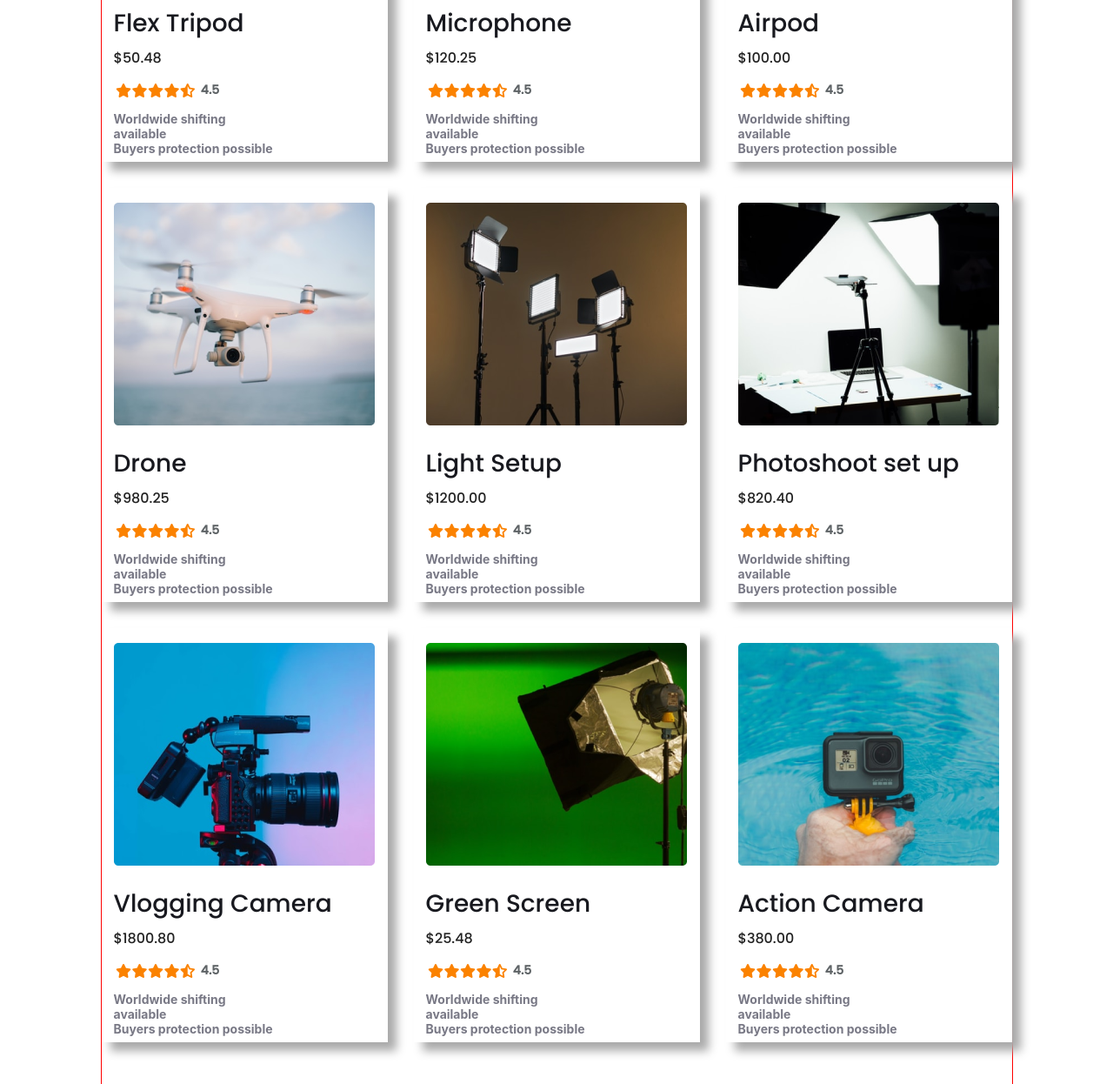
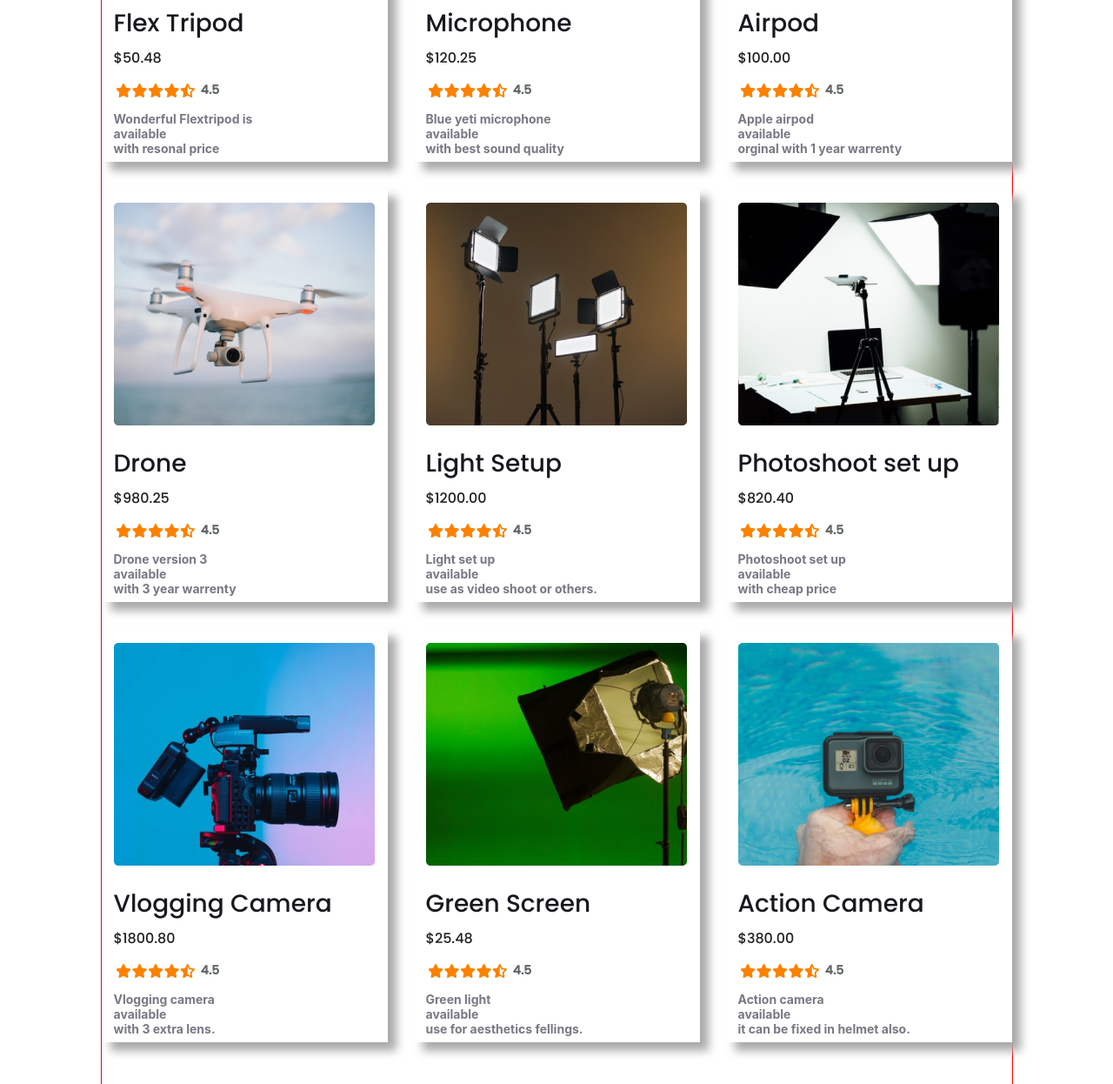
Before and after one commit to bksarkar2507/assignment-2, a plain HTML site: page index.html in a window 1280 px wide. Shown: the part 1000-2246 px from the top of the page at 87% size. Drawn offline with Linux system fonts and the light colour scheme.

Commit message:
desc edited

```diff
--- a/index.html
+++ b/index.html
@@ -71,9 +71,9 @@
                                     <p>4.5</p>
                                 </div>
                                 <div class="product-desc">
-                                    <p>Worldwide shifting <br>
+                                    <p>Wonderful Flextripod is <br>
                                         available <br>
-                                        Buyers protection possible</p>
+                                        with resonal price</p>
                                 </div>
                             </div>
                         </div>
@@ -93,9 +93,9 @@
                                     <p>4.5</p>
                                 </div>
                                 <div class="product-desc">
-                                    <p>Worldwide shifting <br>
+                                    <p>Blue yeti microphone <br>
                                         available <br>
-                                        Buyers protection possible</p>
+                                        with best sound quality</p>
                                 </div>
                             </div>
                         </div>
@@ -115,9 +115,9 @@
                                     <p>4.5</p>
                                 </div>
                                 <div class="product-desc">
-                                    <p>Worldwide shifting <br>
+                                    <p>Apple airpod <br>
                                         available <br>
-                                        Buyers protection possible</p>
+                                        orginal with 1 year warrenty</p>
                                 </div>
                             </div>
                         </div>
@@ -137,9 +137,9 @@
                                     <p>4.5</p>
                                 </div>
                                 <div class="product-desc">
-                                    <p>Worldwide shifting <br>
+                                    <p>Drone version 3<br>
                                         available <br>
-                                        Buyers protection possible</p>
+                                        with 3 year warrenty</p>
                                 </div>
                             </div>
                         </div>
@@ -159,9 +159,9 @@
                                     <p>4.5</p>
                                 </div>
                                 <div class="product-desc">
-                                    <p>Worldwide shifting <br>
+                                    <p>Light set up <br>
                                         available <br>
-                                        Buyers protection possible</p>
+                                        use as video shoot or others.</p>
                                 </div>
                             </div>
                         </div>
@@ -181,9 +181,9 @@
                                     <p>4.5</p>
                                 </div>
                                 <div class="product-desc">
-                                    <p>Worldwide shifting <br>
+                                    <p>Photoshoot set up <br>
                                         available <br>
-                                        Buyers protection possible</p>
+                                        with cheap price</p>
                                 </div>
                             </div>
                         </div>
@@ -203,9 +203,9 @@
                                     <p>4.5</p>
                                 </div>
                                 <div class="product-desc">
-                                    <p>Worldwide shifting <br>
+                                    <p>Vlogging camera <br>
                                         available <br>
-                                        Buyers protection possible</p>
+                                        with 3 extra lens.</p>
                                 </div>
                             </div>
                         </div>
@@ -225,9 +225,9 @@
                                     <p>4.5</p>
                                 </div>
                                 <div class="product-desc">
-                                    <p>Worldwide shifting <br>
+                                    <p>Green light <br>
                                         available <br>
-                                        Buyers protection possible</p>
+                                        use for aesthetics fellings.</p>
                                 </div>
                             </div>
                         </div>
@@ -247,9 +247,9 @@
                                     <p>4.5</p>
                                 </div>
                                 <div class="product-desc">
-                                    <p>Worldwide shifting <br>
+                                    <p>Action camera <br>
                                     available <br>
-                                    Buyers protection possible</p>
+                                    it can be fixed in helmet also.</p>
                                 </div>
                             </div>
                         </div>
--- a/style.css
+++ b/style.css
@@ -192,6 +192,7 @@ main .container{
     margin: 0px auto;
     border: 1px solid rgb(119, 0, 255);
     display: flex;
+    align-items: center;
 }
 .text-div{
     margin-left: 5px;
```
